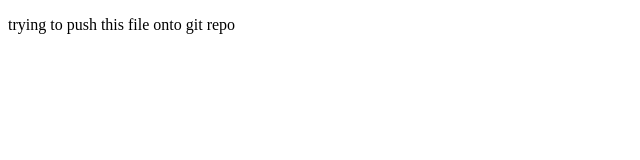
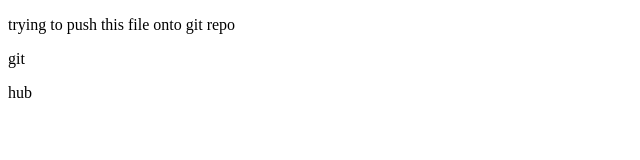
Before and after one commit to Hasini-05/git, a plain HTML site: page index1.html in a window 1280 px wide. Shown: the full height of the page, 0-640 px from the left. Drawn offline with Linux system fonts and the light colour scheme.

Commit message:
index1 has been modified

```diff
--- a/index1.html
+++ b/index1.html
@@ -7,5 +7,7 @@
 </head>
 <body>
     <p>trying to push this file onto git repo</p>
+    <p>git</p>
+    <p>hub</p>
 </body>
 </html>
```
